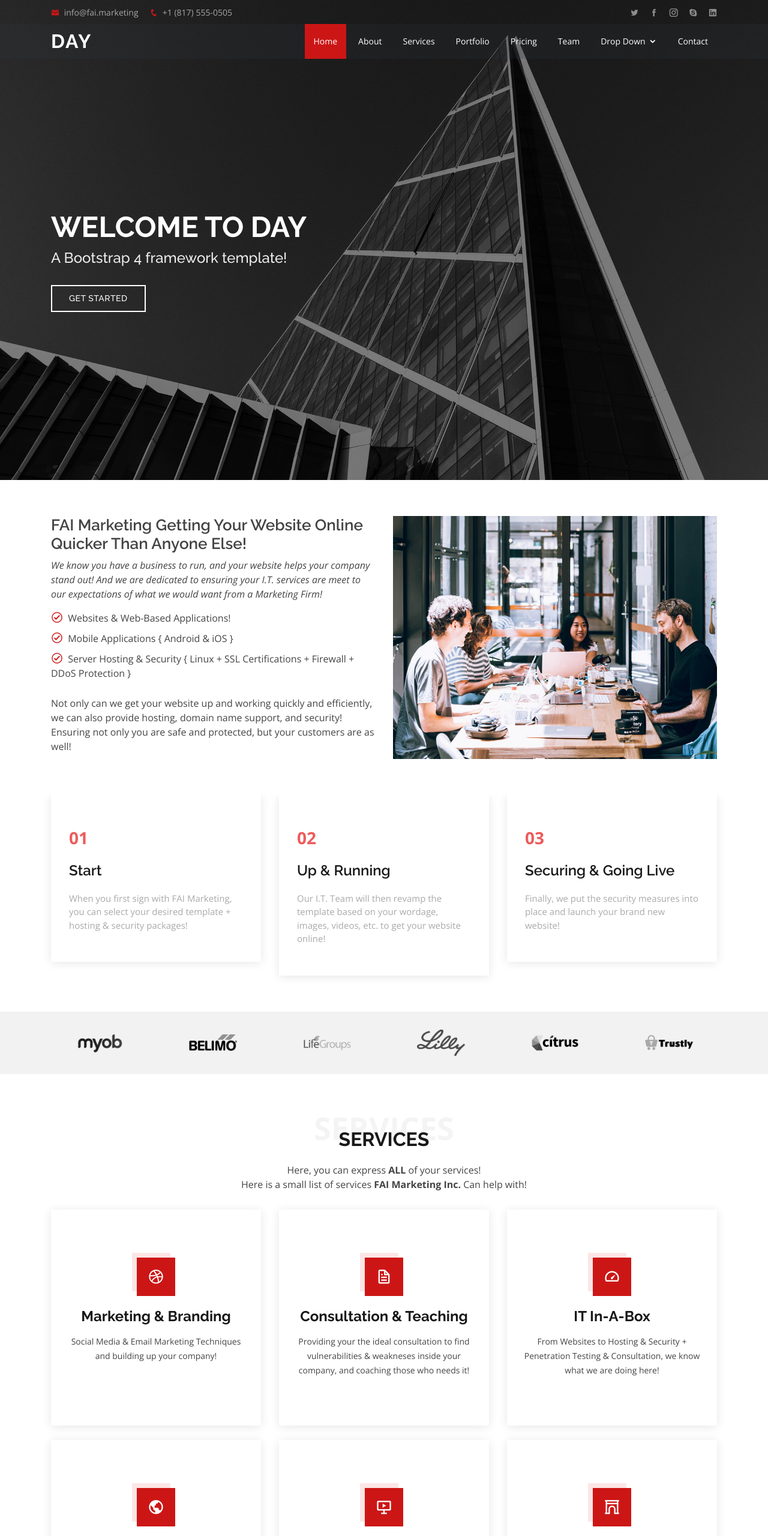
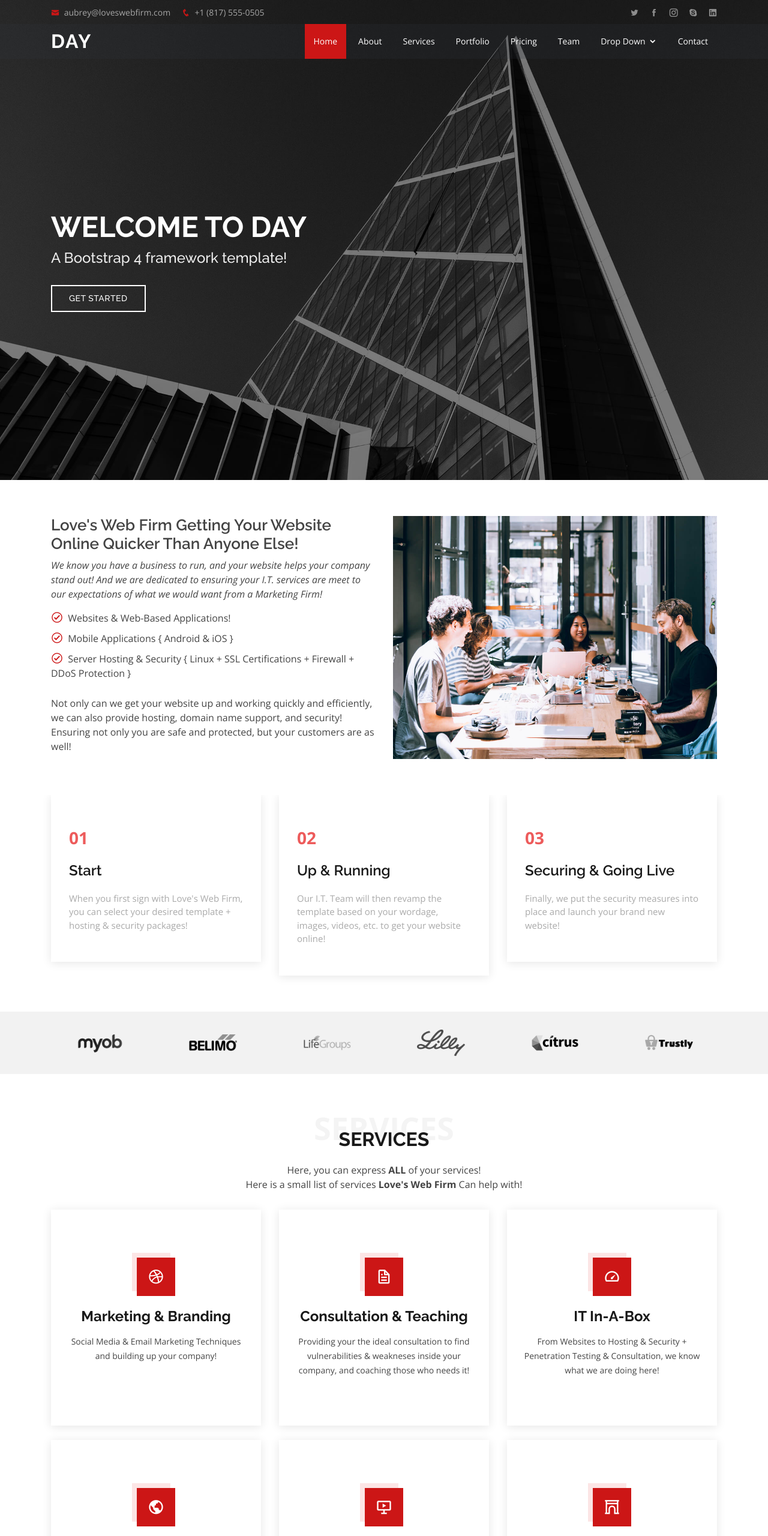
Before and after one commit to CodeN3rd/Day-Website-Theme, a plain HTML site: page index.html in a window 1280 px wide. Shown: the top 2560 px of the page at 60% size. Drawn offline with nearby package versions, Linux system fonts and the light colour scheme.

```diff
--- a/index.html
+++ b/index.html
@@ -34,7 +34,7 @@
   <div id="topbar" class="d-none d-lg-flex align-items-center fixed-top ">
     <div class="container d-flex">
       <div class="contact-info mr-auto">
-        <i class="icofont-envelope"></i> <a href="mailto:info@fai.marketing">info@fai.marketing</a>
+        <i class="icofont-envelope"></i> <a href="mailto:aubrey@loveswebfirm.com">aubrey@loveswebfirm.com</a>
         <i class="icofont-phone"></i> +1 (817) 555-0505
       </div>
       <div class="social-links">
@@ -108,7 +108,7 @@
             <img src="assets/img/about.jpg" class="img-fluid" alt="">
           </div>
           <div class="col-lg-6 pt-4 pt-lg-0 order-2 order-lg-1 content" data-aos="fade-right">
-            <h3>FAI Marketing Getting Your Website Online Quicker Than Anyone Else!</h3>
+            <h3>Love's Web Firm Getting Your Website Online Quicker Than Anyone Else!</h3>
             <p class="font-italic">
               We know you have a business to run, and your website helps your company stand out! And we are dedicated
               to ensuring your I.T. services are meet to our expectations of what we would want from a Marketing Firm!
@@ -138,7 +138,7 @@
             <div class="box">
               <span>01</span>
               <h4>Start</h4>
-              <p>When you first sign with FAI Marketing, you can select your desired template + hosting & security packages!</p>
+              <p>When you first sign with Love's Web Firm, you can select your desired template + hosting & security packages!</p>
             </div>
           </div>
 
@@ -205,7 +205,7 @@
         <div class="section-title">
           <span>Services</span>
           <h2>Services</h2>
-          <p>Here, you can express <strong>ALL</strong> of your services! <br/> Here is a small list of services <strong>FAI Marketing Inc.</strong> Can help with!</p>
+          <p>Here, you can express <strong>ALL</strong> of your services! <br/> Here is a small list of services <strong>Love's Web Firm</strong> Can help with!</p>
         </div>
 
         <div class="row">
@@ -237,7 +237,7 @@
             <div class="icon-box">
               <div class="icon"><i class="bx bx-world"></i></div>
               <h4><a href="">Published Authors</a></h4>
-              <p>2 of the individuals working for FAI Marketing Inc are published authors of books, articles, and related content.</p>
+              <p>1 of the individuals working for Love's Web Firm are published authors of books, articles, and related content.</p>
             </div>
           </div>
 
@@ -267,9 +267,9 @@
       <div class="container" data-aos="zoom-in">
 
         <div class="text-center">
-          <h3>Contact <strong>FAI Marketing Inc</strong> Today!</h3>
+          <h3>Contact <strong>Love's Web Firm</strong> Today!</h3>
           <p> What are you waiting for? Get your company online now!</p>
-          <a class="cta-btn" href="https://www.fai.marketing" target="_blank">FAI Marketing Inc.</a>
+          <a class="cta-btn" href="https://www.loveswebfirm.com" target="_blank">Love's Web Firm</a>
         </div>
 
       </div>
@@ -451,7 +451,7 @@
                 <li>Consulting Services</li>
               </ul>
               <div class="btn-wrap">
-                <a href="https://www.fai.marketing" class="btn-buy">Buy Now</a>
+                <a href="https://www.loveswebfirm.com" class="btn-buy">Buy Now</a>
               </div>
             </div>
           </div>
@@ -551,7 +551,7 @@
             <div class="info-box  mb-4">
               <i class="bx bx-envelope"></i>
               <h3>Email Us</h3>
-              <p>info@fai.marketing</p>
+              <p>aubrey@loveswebfirm.com</p>
             </div>
           </div>
 
@@ -620,7 +620,7 @@
                 404 Coder BLVD <br>
                 Fort Worth, TX 76167<br><br>
                 <strong>Phone:</strong> +1 (817) 555-0505<br>
-                <strong>Email:</strong> info@fai.marketing<br>
+                <strong>Email:</strong> aubrey@loveswebfirm.com<br>
               </p>
               <div class="social-links mt-3">
                 <a href="#" class="twitter"><i class="bx bxl-twitter"></i></a>
@@ -672,7 +672,7 @@
         &copy; Copyright <strong><span>Day</span></strong>. All Rights Reserved
       </div>
       <div class="credits">
-        Designed by <a href="https://www.fai.marketing">FAI Marketing Inc. { CTO: C0d3 N3rd }</a>
+        Designed by <a href="https://www.loveswebfirm.com">Love's Web Firm { CTO: C0d3 N3rd }</a>
       </div>
     </div>
   </footer><!-- End Footer -->
```
Also changed, not shown: 1 other file.
